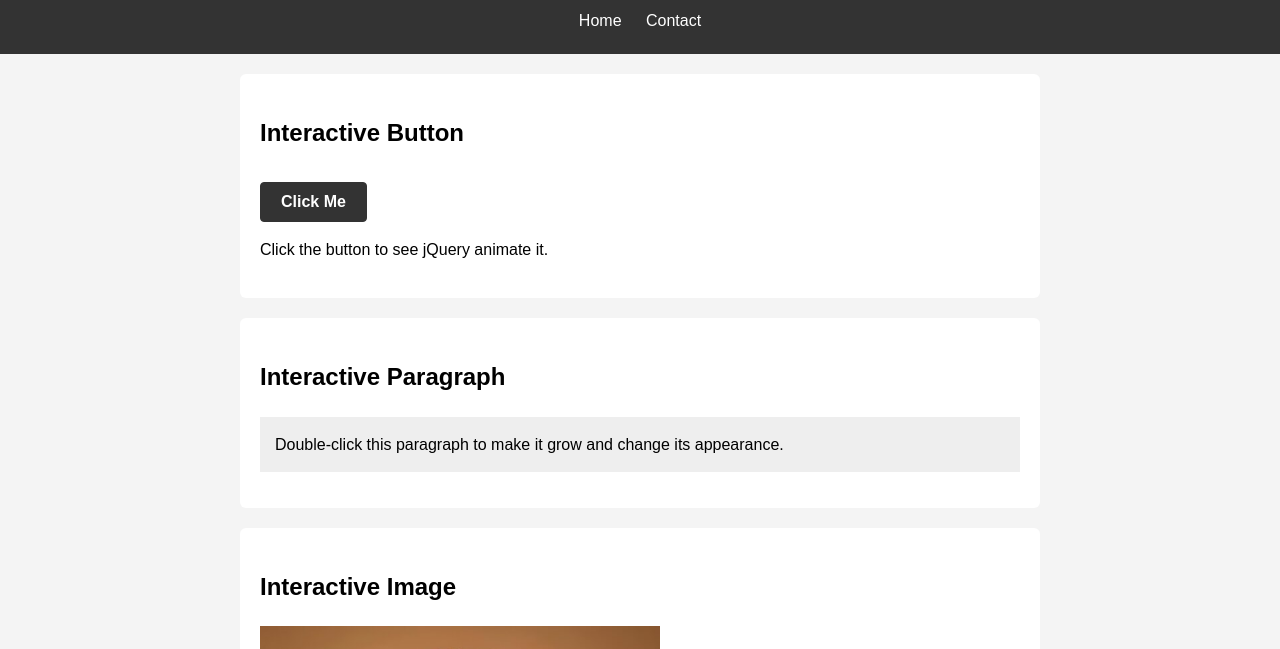
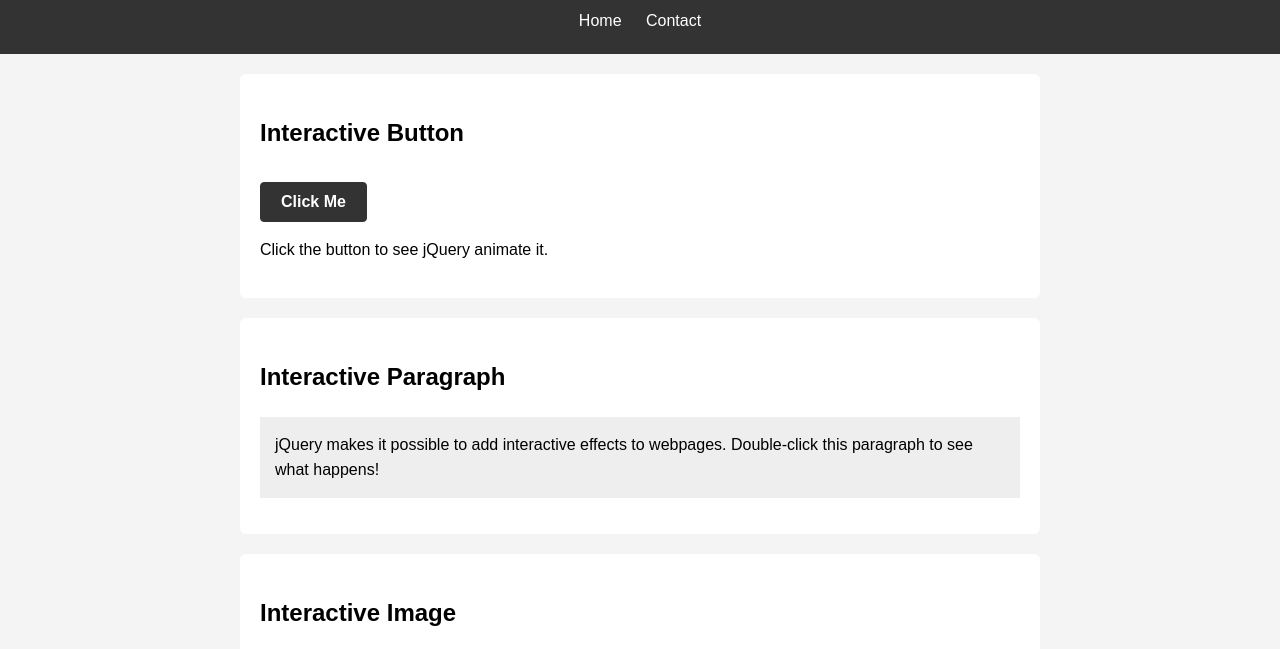
Before and after one commit to Mdbarnes18/activity_events, a plain HTML site: page index.html in a window 1280 px wide. Shown: the part 106-755 px from the top of the page. Drawn offline with Linux system fonts and the light colour scheme.

Commit message:
Finalize jQuery selectors and events activity

```diff
--- a/index.html
+++ b/index.html
@@ -78,7 +78,8 @@
             <h2>Interactive Paragraph</h2>
 
             <p id="interactiveParagraph">
-                Double-click this paragraph to make it grow and change its appearance.
+                jQuery makes it possible to add interactive effects to webpages.
+                Double-click this paragraph to see what happens!
             </p>
 
         </section>
@@ -105,6 +106,7 @@
             <dl>
 
                 <dt>#changeButton</dt>
+
                 <dd>
                     The ID selector targets the button with the ID
                     "changeButton". jQuery uses this selector to attach
@@ -112,6 +114,7 @@
                 </dd>
 
                 <dt>#buttonResult</dt>
+
                 <dd>
                     The ID selector targets the paragraph with the ID
                     "buttonResult". jQuery uses this selector to change
@@ -119,6 +122,7 @@
                 </dd>
 
                 <dt>#interactiveParagraph</dt>
+
                 <dd>
                     The ID selector targets the paragraph with the ID
                     "interactiveParagraph". jQuery uses this selector to
@@ -126,6 +130,7 @@
                 </dd>
 
                 <dt>#interactiveImage</dt>
+
                 <dd>
                     The ID selector targets the image with the ID
                     "interactiveImage". jQuery uses this selector to respond
@@ -133,6 +138,7 @@
                 </dd>
 
                 <dt>#imageResult</dt>
+
                 <dd>
                     The ID selector targets the paragraph with the ID
                     "imageResult". jQuery uses it to describe what happens
```
